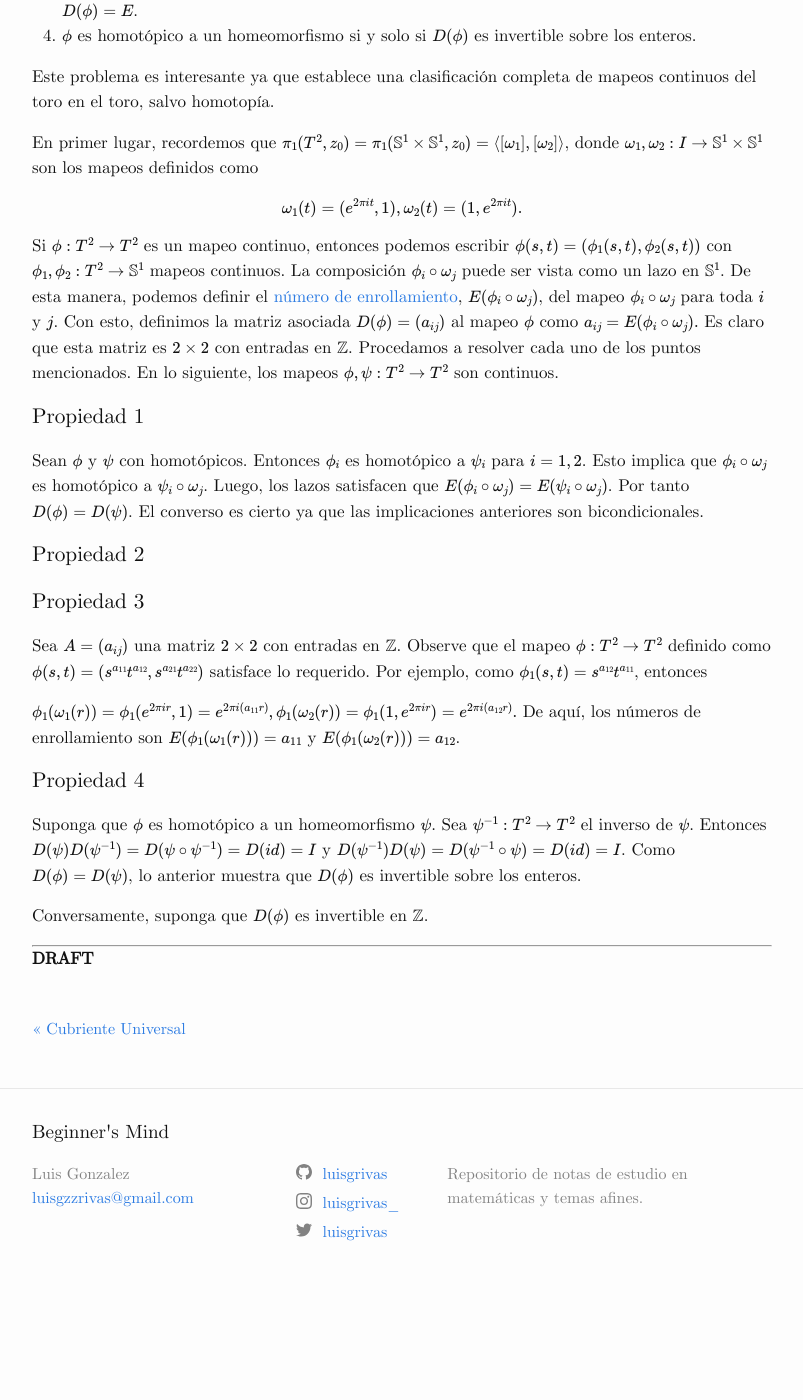
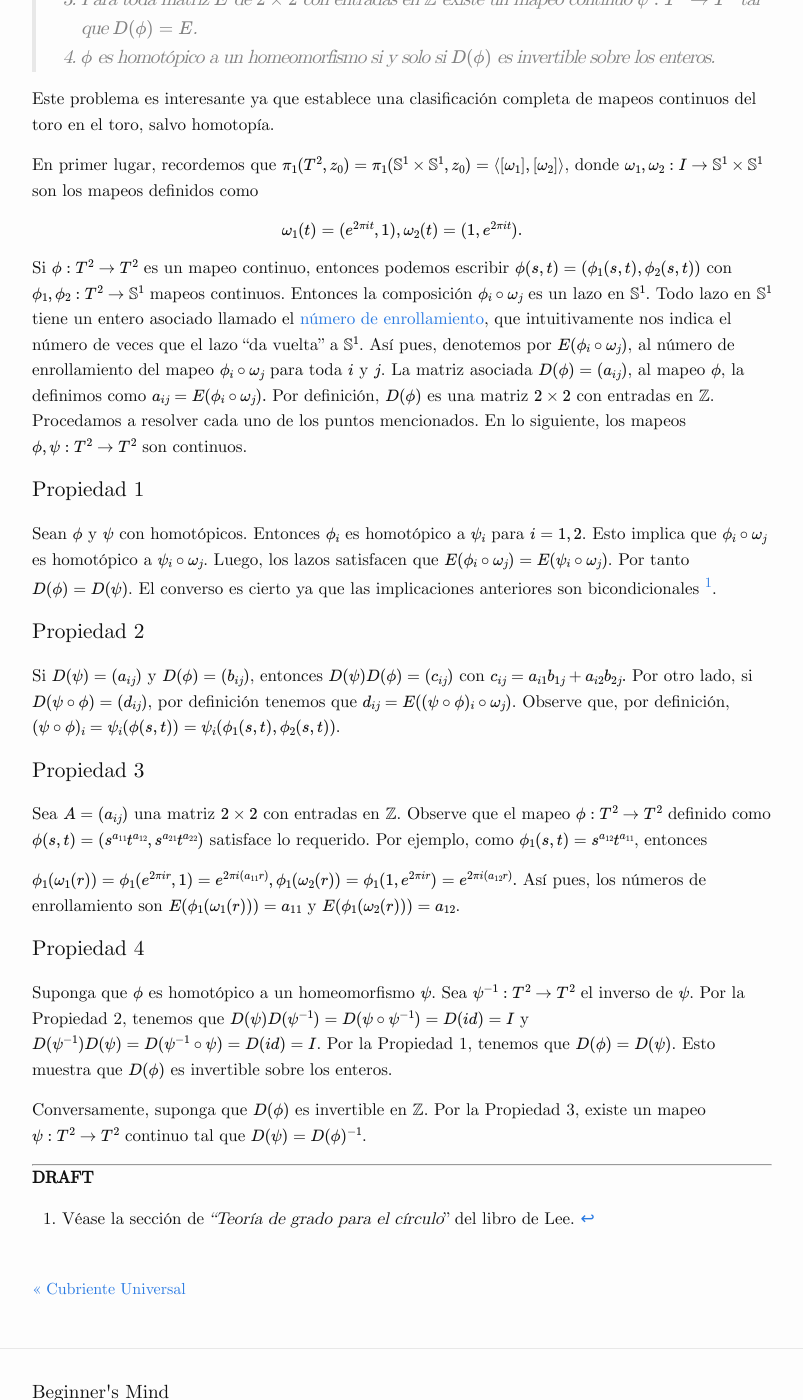
Before and after one commit to luisgrivas/blog, a Jekyll site: the page built from _posts/2021-06-18-homotopia-toro.md, in a window 1280 px wide and 1400 px high, scrolled down 434 px. Shown: the whole window, without its empty margins (238-1041 px from the left). Built offline with Jekyll 4.4.1, drawn with Linux system fonts in a browser that asks for light colours; formulas are drawn with MathJax 3; before the commit the page ends 1739 px from its top, so only the background shows below that.

Commit message:
cambios en redaccion

```diff
--- a/_posts/2021-06-18-homotopia-toro.md
+++ b/_posts/2021-06-18-homotopia-toro.md
@@ -8,12 +8,12 @@ tags: homotopia, topología-algebraica
 
 En el libro *Introduction to Topological Manifolds* de John M. Lee aparece el siguiente problema.
 
-Demuestre que para todo mapeo continuo $\phi: T^2 \to T^2$, existe una matriz $D(\phi)$ de $2 \times 2$ con entradas en $\mathbb Z$ con las siguientes propiedades:
-
-1. Dos mapeos continuos $\phi$ y $\psi$ son homotópicos si y solo si $D(\phi) = D(\psi)$.
-2. $D(\psi \circ \phi)$ es igual al producto $D(\psi) D(\phi)$.
-3. Para toda matriz $E$ de $2 \times 2$ con entradas en $\mathbb Z$ existe un mapeo continuo $\psi: T^2 \to T^2$ tal que $D(\phi) = E$.
-4. $\phi$ es homotópico a un homeomorfismo si y solo si $D(\phi)$ es invertible sobre los enteros.
+> Demuestre que para todo mapeo continuo $\phi: T^2 \to T^2$, existe una matriz $D(\phi)$ de $2 \times 2$ con entradas en $\mathbb Z$ con las siguientes propiedades:
+>
+> 1. Dos mapeos continuos $\phi$ y $\psi$ son homotópicos si y solo si $D(\phi) = D(\psi)$.
+> 2. $D(\psi \circ \phi)$ es igual al producto $D(\psi) D(\phi)$.
+> 3. Para toda matriz $E$ de $2 \times 2$ con entradas en $\mathbb Z$ existe un mapeo continuo $\psi: T^2 \to T^2$ tal que $D(\phi) = E$.
+> 4. $\phi$ es homotópico a un homeomorfismo si y solo si $D(\phi)$ es invertible sobre los enteros.
 
 Este problema es interesante ya que establece una clasificación completa de mapeos continuos del toro en el toro, salvo homotopía.
 
@@ -26,23 +26,23 @@ $$
 $$
 
 
-Si $\phi: T^2 \to T^2$ es un mapeo continuo, entonces podemos escribir $\phi(s, t) = (\phi_1(s, t), \phi_2(s, t))$ con $\phi_1, \phi_2: T^2 \to \mathbb S^1$ mapeos continuos. La composición $\phi_i \circ \omega_j$ puede ser vista como un lazo en $\mathbb S^1$. De esta manera, podemos definir el [número de enrollamiento](https://www.luisgrivas.com/blog/posts/2021/05/21/prop-levantamientos.html), $E(\phi_i \circ \omega_j)$, del mapeo $\phi_i \circ \omega_j$ para toda $i$ y $j$. Con esto, definimos la matriz asociada $D(\phi) = (a_{ij})$ al mapeo $\phi$ como
+Si $\phi: T^2 \to T^2$ es un mapeo continuo, entonces podemos escribir $\phi(s, t) = (\phi_1(s, t), \phi_2(s, t))$ con $\phi_1, \phi_2: T^2 \to \mathbb S^1$ mapeos continuos. Entonces la composición $\phi_i \circ \omega_j$ es un lazo en $\mathbb S^1$. Todo lazo en $\mathbb S^1$ tiene un entero asociado llamado el [número de enrollamiento](https://www.luisgrivas.com/blog/posts/2021/05/21/prop-levantamientos.html), que intuitivamente nos indica el número de veces que el lazo "da vuelta" a $\mathbb S^1$. Así pues, denotemos por $E(\phi_i \circ \omega_j)$, al número de enrollamiento del mapeo $\phi_i \circ \omega_j$ para toda $i$ y $j$. La matriz asociada $D(\phi) = (a_{ij})$,  al mapeo $\phi$, la definimos como
 $$
 a_{ij} = E(\phi_i \circ \omega_j).
 $$
-Es claro que esta matriz es  $2 \times 2$ con entradas en $\mathbb Z$. Procedamos a resolver cada uno de los puntos mencionados. En lo siguiente, los mapeos $\phi, \psi: T^2 \to T^2$ son continuos.
+Por definición, $D(\phi)$ es una matriz  $2 \times 2$ con entradas en $\mathbb Z$. Procedamos a resolver cada uno de los puntos mencionados. En lo siguiente, los mapeos $\phi, \psi: T^2 \to T^2$ son continuos.
 
 
 
 #### Propiedad 1
 
-Sean $\phi $ y $\psi$ con homotópicos. Entonces $\phi_i $ es homotópico a $\psi_i$ para $i = 1, 2$. Esto implica que $\phi_i \circ \omega_j$ es homotópico a $\psi_i \circ \omega_j$. Luego, los lazos satisfacen que $E(\phi_i \circ \omega_j) = E(\psi_i \circ \omega_j)$. Por tanto $D(\phi) = D(\psi)$. El converso es cierto ya que las implicaciones anteriores son bicondicionales.
+Sean $\phi $ y $\psi$ con homotópicos. Entonces $\phi_i $ es homotópico a $\psi_i$ para $i = 1, 2$. Esto implica que $\phi_i \circ \omega_j$ es homotópico a $\psi_i \circ \omega_j$. Luego, los lazos satisfacen que $E(\phi_i \circ \omega_j) = E(\psi_i \circ \omega_j)$. Por tanto $D(\phi) = D(\psi)$. El converso es cierto ya que las implicaciones anteriores son bicondicionales [^1].
 
 
 
 #### Propiedad 2
 
-
+Si  $D(\psi ) = (a_{ij})$ y $D(\phi) = (b_{ij})$, entonces $D(\psi) D(\phi) = (c_{ij})$ con $c_{ij} = a_{i1} b_{1j} + a_{i2}b_{2j}.$ Por otro lado, si $D(\psi \circ \phi) = (d_{ij})$, por definición tenemos que $d_{ij} = E( (\psi \circ \phi)_i \circ \omega_j)$. Observe que, por definición,  $(\psi \circ \phi)_i = \psi_i(\phi(s, t))= \psi_i(\phi_1(s,t), \phi_2(s, t))$.
 
 #### Propiedad 3
 
@@ -53,16 +53,18 @@ $$
 \phi_1(\omega_1(r)) = \phi_1(e^{2\pi i r}, 1) = e^{2\pi i (a_{11} r)}, \\
 \phi_1(\omega_2(r)) = \phi_1(1, e^{2\pi i r}) = e^{2\pi i (a_{12} r)}. \\
 $$
-De aquí, los números de enrollamiento son $E(\phi_1(\omega_1(r))) = a_{11}$ y $E(\phi_1(\omega_2(r))) = a_{12}$.
+Así pues, los números de enrollamiento son $E(\phi_1(\omega_1(r))) = a_{11}$ y $E(\phi_1(\omega_2(r))) = a_{12}$.
 
 
 
 #### Propiedad 4
 
-Suponga que $\phi$ es homotópico a un homeomorfismo $\psi$. Sea $\psi^{-1}: T^2 \to T^2 $ el inverso de $\psi$. Entonces $ D(\psi) D(\psi^{-1}) = D(\psi \circ \psi^{-1}) = D(id) = I$ y $D(\psi^{-1}) D(\psi) = D(\psi^{-1} \circ \psi) = D(id) = I$. Como $D(\phi) = D(\psi)$, lo anterior muestra que $D(\phi)$ es invertible sobre los enteros.
+Suponga que $\phi$ es homotópico a un homeomorfismo $\psi$. Sea $\psi^{-1}: T^2 \to T^2 $ el inverso de $\psi$. Por la Propiedad 2, tenemos que $ D(\psi) D(\psi^{-1}) = D(\psi \circ \psi^{-1}) = D(id) = I$ y $D(\psi^{-1}) D(\psi) = D(\psi^{-1} \circ \psi) = D(id) = I$. Por la Propiedad 1, tenemos que $D(\phi) = D(\psi)$. Esto muestra que $D(\phi)$ es invertible sobre los enteros.
 
-Conversamente, suponga que $D(\phi)$ es invertible en $\mathbb Z$.
+Conversamente, suponga que $D(\phi)$ es invertible en $\mathbb Z$. Por la Propiedad 3, existe un mapeo $\psi: T^2 \to T^2$ continuo tal que $D(\psi) = D(\phi)^{-1}$.
 
 ---
 
+[^1]: Véase la sección de *"Teoría de grado para el círculo*" del libro de Lee.
+
 **DRAFT**
```
